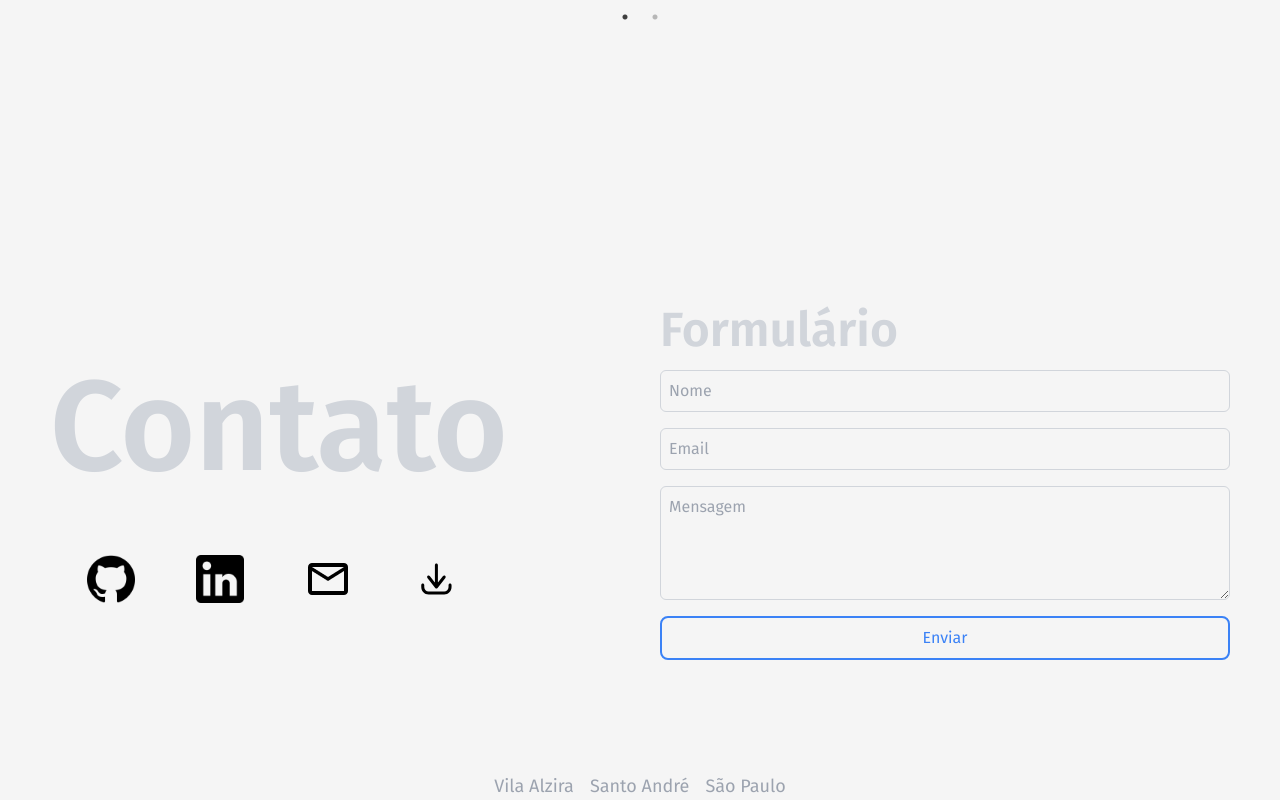
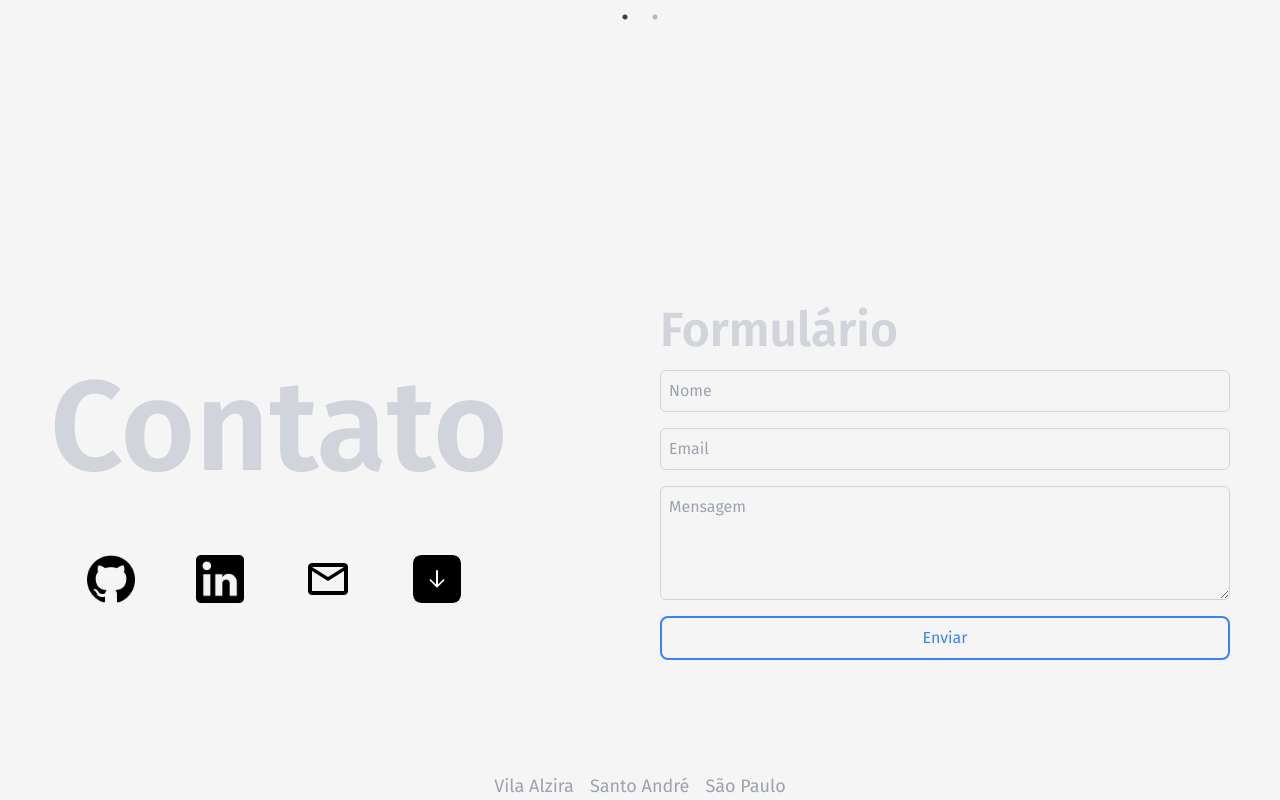
Before and after one commit to VitorHSilver/Portfolio, a React (Create React App) app: page / in a window 1280 px wide. Shown: the part 3533-4333 px from the top of the page. Built offline with nearby package versions, Linux system fonts and the light colour scheme.

Commit message:
download animation

```diff
--- a/package.json
+++ b/package.json
@@ -8,6 +8,7 @@
     "@testing-library/user-event": "^13.5.0",
     "dotenv": "^16.4.7",
     "emailjs-com": "^3.2.0",
+    "gsap": "^3.12.5",
     "react": "^18.3.1",
     "react-dom": "^18.3.1",
     "react-icons": "^5.4.0",
--- a/src/components/Contact.js
+++ b/src/components/Contact.js
@@ -4,6 +4,7 @@ import git from './../assets/github-logo.png';
 import linkedin from './../assets/logotipo-do-linkedin.png';
 import mail from './../assets/mail.png';
 import download from './../assets/download-svgrepo-com.svg';
+import DownloadButton from './DownloadButtonAnimation';
 
 function Contact() {
      const [name, setName] = useState('');
@@ -70,18 +71,7 @@ function Contact() {
                                    alt="Email"
                               ></img>
                          </a>
-                         <a
-                              href="/Vitor_henrique _da_Silva_2025.pdf"
-                              download="Vitor_Henrique_da_Silva_Curriculo.pdf"
-                              target="_blank"
-                              rel="noreferrer"
-                         >
-                              <img
-                                   className="w-12 h-12 transition ease hover:scale-125 duration-300"
-                                   src={download}
-                                   alt="Download"
-                              />
-                         </a>
+                         <DownloadButton />
                     </div>
                </div>
                <div>
--- /dev/null
+++ b/src/components/DownloadButton.css
@@ -0,0 +1,245 @@
+.button {
+     &.dark-single {
+          --background: none;
+          --rectangle: #000000;
+          --success: #4bc793;
+     }
+
+     &.white-single {
+          --background: none;
+          --rectangle: #f5f9ff;
+          --arrow: #275efe;
+          --success: #275efe;
+          --shadow: rgba(10, 22, 50, 0.1);
+     }
+
+     &.dark {
+          --background: #242836;
+          --rectangle: #1c212e;
+          --arrow: #f5f9ff;
+          --text: #f5f9ff;
+          --success: #2f3545;
+     }
+}
+
+.button {
+     --background: #275efe;
+     --rectangle: #184fee;
+     --success: #4bc793;
+     --text: #fff;
+     --arrow: #fff;
+     --checkmark: #fff;
+     --shadow: rgba(10, 22, 50, 0.24);
+     display: flex;
+     overflow: hidden;
+     text-decoration: none;
+     -webkit-mask-image: -webkit-radial-gradient(white, black);
+     background: var(--background);
+     border-radius: 8px;
+     box-shadow: 0 2px 8px -1px var(--shadow);
+     transition: transform 0.2s ease, box-shadow 0.2s ease;
+}
+
+.button:active {
+     transform: scale(0.95);
+     box-shadow: 0 1px 4px -1px var(--shadow);
+}
+
+.button ul {
+     margin: 0;
+     padding: 16px 40px;
+     list-style: none;
+     text-align: center;
+     position: relative;
+     backface-visibility: hidden;
+     font-size: 16px;
+     font-weight: 500;
+     line-height: 28px;
+     color: var(--text);
+}
+
+.button ul li {
+     &:not(:first-child) {
+          top: 16px;
+          left: 0;
+          right: 0;
+          position: absolute;
+     }
+
+     &:nth-child(2) {
+          top: 76px;
+     }
+
+     &:nth-child(3) {
+          top: 136px;
+     }
+}
+
+.button>div {
+     position: relative;
+     width: 60px;
+     height: 60px;
+     background: var(--rectangle);
+}
+
+.button>div:before,
+.button>div:after {
+     content: '';
+     display: block;
+     position: absolute;
+}
+
+.button>div:before {
+     border-radius: 1px;
+     width: 2px;
+     top: 50%;
+     left: 50%;
+     height: 17px;
+     margin: -9px 0 0 -1px;
+     background: var(--arrow);
+}
+
+.button>div:after {
+     width: 60px;
+     height: 60px;
+     transform-origin: 50% 0;
+     border-radius: 0 0 80% 80%;
+     background: var(--success);
+     top: 0;
+     left: 0;
+     transform: scaleY(0);
+}
+
+.button svg {
+     display: block;
+     position: absolute;
+     width: 20px;
+     height: 20px;
+     left: 50%;
+     top: 50%;
+     margin: -9px 0 0 -10px;
+     fill: none;
+     z-index: 1;
+     stroke-width: 2px;
+     stroke: var(--arrow);
+     stroke-linecap: round;
+     stroke-linejoin: round;
+}
+
+.button.loading ul {
+     animation: text calc(var(--duration) * 1ms) linear forwards calc(var(--duration) * 0.065ms);
+}
+
+.button.loading>div:before {
+     animation: line calc(var(--duration) * 1ms) linear forwards calc(var(--duration) * 0.065ms);
+}
+
+.button.loading>div:after {
+     animation: background calc(var(--duration) * 1ms) linear forwards calc(var(--duration) * 0.065ms);
+}
+
+.button.loading svg {
+     animation: svg calc(var(--duration) * 1ms) linear forwards calc(var(--duration) * 0.065ms);
+}
+
+@keyframes text {
+
+     10%,
+     85% {
+          transform: translateY(-100%);
+     }
+
+     95%,
+     100% {
+          transform: translateY(-200%);
+     }
+}
+
+@keyframes line {
+
+     5%,
+     10% {
+          transform: translateY(-30px);
+     }
+
+     40% {
+          transform: translateY(-20px);
+     }
+
+     65% {
+          transform: translateY(0);
+     }
+
+     75%,
+     100% {
+          transform: translateY(30px);
+     }
+}
+
+@keyframes svg {
+
+     0%,
+     20% {
+          stroke-dasharray: 0;
+          stroke-dashoffset: 0;
+     }
+
+     21%,
+     89% {
+          stroke-dasharray: 26px;
+          stroke-dashoffset: 26px;
+          stroke-width: 3px;
+          margin: -10px 0 0 -10px;
+          stroke: var(--checkmark);
+     }
+
+     100% {
+          stroke-dasharray: 26px;
+          stroke-dashoffset: 0;
+          margin: -10px 0 0 -10px;
+          stroke: var(--checkmark);
+     }
+
+     12% {
+          opacity: 1;
+     }
+
+     20%,
+     89% {
+          opacity: 0;
+     }
+
+     90%,
+     100% {
+          opacity: 1;
+     }
+}
+
+@keyframes background {
+     10% {
+          transform: scaleY(0);
+     }
+
+     40% {
+          transform: scaleY(0.15);
+     }
+
+     65% {
+          transform: scaleY(0.5);
+          border-radius: 0 0 50% 50%;
+     }
+
+     75% {
+          border-radius: 0 0 50% 50%;
+     }
+
+     90%,
+     100% {
+          border-radius: 0;
+     }
+
+     75%,
+     100% {
+          transform: scaleY(1);
+     }
+}
--- /dev/null
+++ b/src/components/DownloadButtonAnimation.js
@@ -0,0 +1,113 @@
+import React, { useEffect } from 'react';
+import './DownloadButton.css';
+import gsap from 'gsap';
+import { Elastic } from 'gsap/all';
+
+const DownloadButton = () => {
+     useEffect(() => {
+          document.querySelectorAll('.button').forEach((button) => {
+               let duration = 3000,
+                    svg = button.querySelector('svg'),
+                    svgPath = new Proxy(
+                         {
+                              y: null,
+                              smoothing: null,
+                         },
+                         {
+                              set(target, key, value) {
+                                   target[key] = value;
+                                   if (target.y !== null && target.smoothing !== null) {
+                                        svg.innerHTML = getPath(target.y, target.smoothing, null);
+                                   }
+                                   return true;
+                              },
+                              get(target, key) {
+                                   return target[key];
+                              },
+                         }
+                    );
+
+               button.style.setProperty('--duration', duration);
+
+               svgPath.y = 20;
+               svgPath.smoothing = 0;
+
+               button.addEventListener('click', (e) => {
+                    e.preventDefault();
+
+                    if (!button.classList.contains('loading')) {
+                         button.classList.add('loading');
+
+                         gsap.to(svgPath, {
+                              smoothing: 0.3,
+                              duration: (duration * 0.065) / 1000,
+                         });
+
+                         gsap.to(svgPath, {
+                              y: 12,
+                              duration: (duration * 0.265) / 1000,
+                              delay: (duration * 0.065) / 1000,
+                              ease: Elastic.easeOut.config(1.12, 0.4),
+                         });
+
+                         setTimeout(() => {
+                              svg.innerHTML = getPath(0, 0, [
+                                   [3, 14],
+                                   [8, 19],
+                                   [21, 6],
+                              ]);
+                         }, duration / 2);
+                    }
+               });
+          });
+
+          function getPoint(point, i, a, smoothing) {
+               let cp = (current, previous, next, reverse) => {
+                         let p = previous || current,
+                              n = next || current,
+                              o = {
+                                   length: Math.sqrt(Math.pow(n[0] - p[0], 2) + Math.pow(n[1] - p[1], 2)),
+                                   angle: Math.atan2(n[1] - p[1], n[0] - p[0]),
+                              },
+                              angle = o.angle + (reverse ? Math.PI : 0),
+                              length = o.length * smoothing;
+                         return [current[0] + Math.cos(angle) * length, current[1] + Math.sin(angle) * length];
+                    },
+                    cps = cp(a[i - 1], a[i - 2], point, false),
+                    cpe = cp(point, a[i - 1], a[i + 1], true);
+               return `C ${cps[0]},${cpe[0]} ${cpe[0]},${cpe[1]} ${point[0]},${point[1]}`;
+          }
+
+          function getPath(update, smoothing, pointsNew) {
+               let points = pointsNew
+                         ? pointsNew
+                         : [
+                                [4, 12],
+                                [12, update],
+                                [20, 12],
+                           ],
+                    d = points.reduce(
+                         (acc, point, i, a) =>
+                              i === 0 ? `M ${point[0]},${point[1]}` : `${acc} ${getPoint(point, i, a, smoothing)}`,
+                         ''
+                    );
+               return `<path d="${d}" />`;
+          }
+     }, []);
+
+     return (
+          <a
+               href="/Vitor_henrique_da_Silva_2025.pdf"
+               download="Vitor_Henrique_da_Silva_Curriculo.pdf"
+               target="_blank"
+               rel="noreferrer"
+               className="button dark-single w-12 h-12 items-center transition ease hover:scale-125 duration-300"
+          >
+               <div>
+                    <svg viewBox="0 0 24 24"></svg>
+               </div>
+          </a>
+     );
+};
+
+export default DownloadButton;
```
Also changed, not shown: 1 other file (tests, documents, lock files or other folders).
